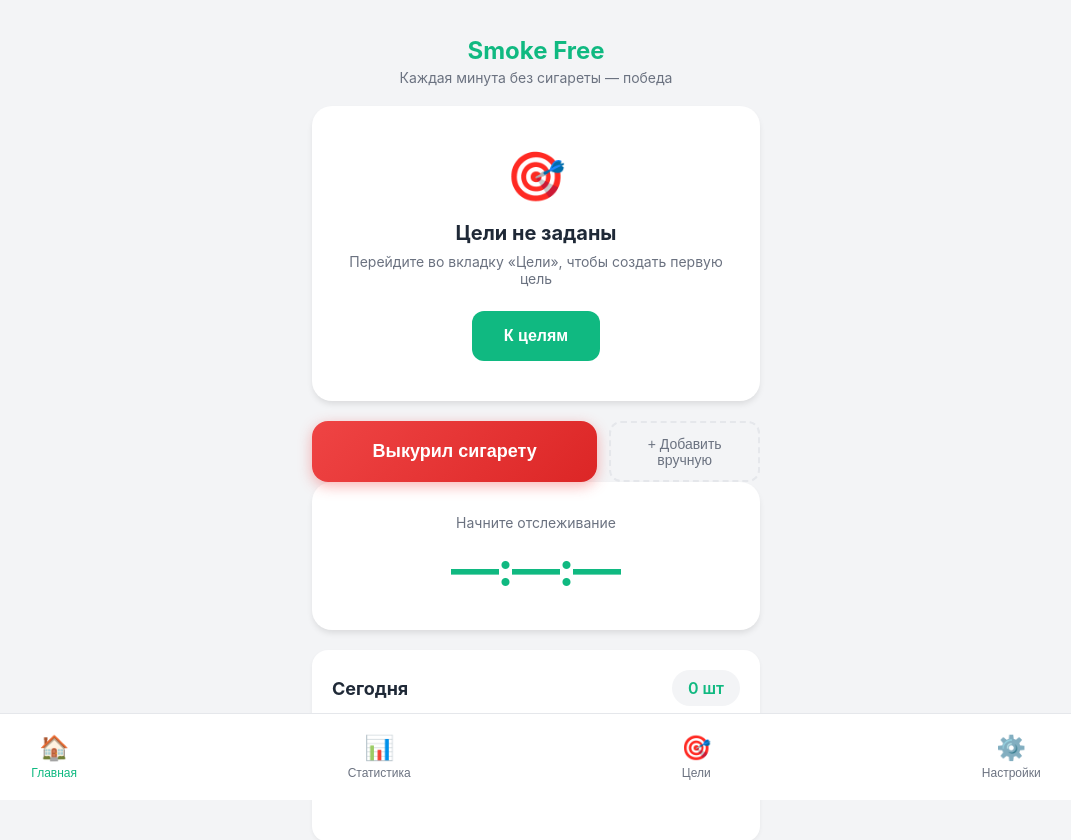
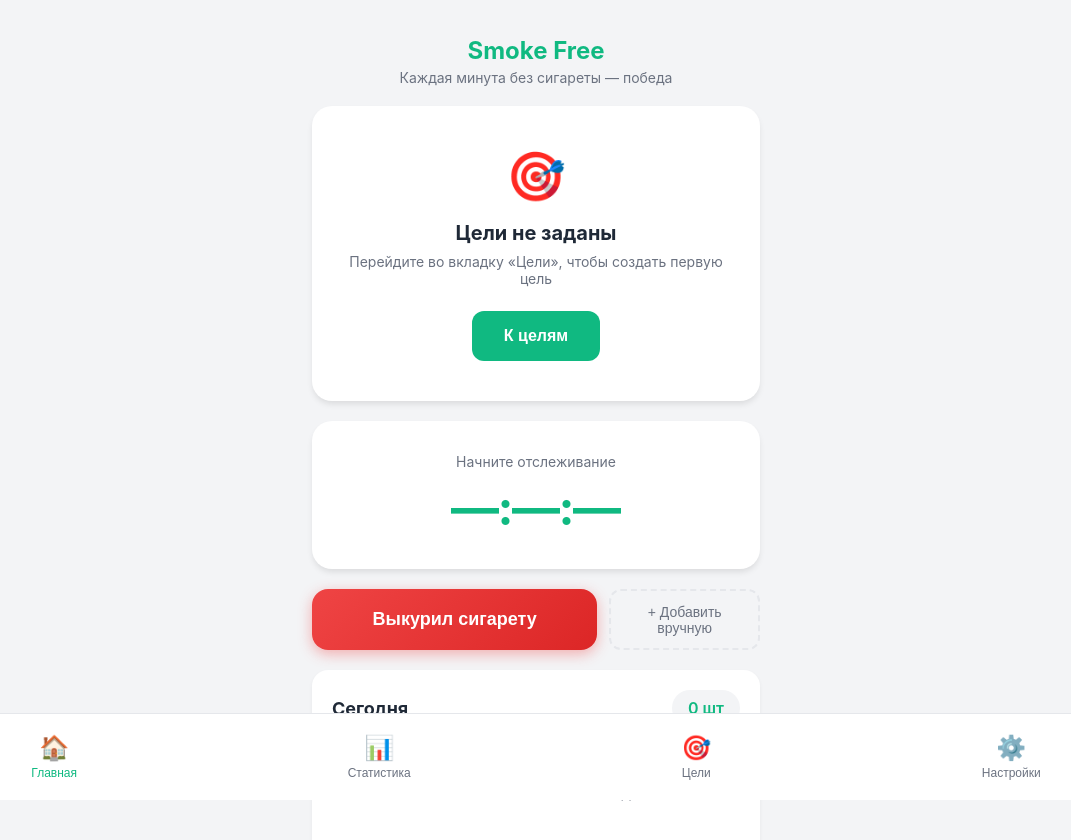
Before and after one commit to kovalevroman7/smoke-free, a React (Vite) app: page / in a window 1280 px wide. Shown: the top 840 px of the page, without its empty margins (104-1175 px from the left). Built offline with nearby package versions, Linux system fonts and the light colour scheme.

Commit message:
Переместить блок таймера над кнопками действий
Co-Authored-By: Claude Sonnet 4.6 <noreply@anthropic.com>

```diff
--- a/src/App.jsx
+++ b/src/App.jsx
@@ -707,6 +707,15 @@ const periodDays = (() => {
                     )
                   })()}
 
+                  <div className="timer-card">
+                    <div className="timer-label">
+                      {data.cigarettes.length > 0 ? 'Времени без сигареты' : 'Начните отслеживание'}
+                    </div>
+                    <div className="timer-value">
+                      {data.cigarettes.length > 0 ? formatTime(timeSinceLast) : '—:—:—'}
+                    </div>
+                  </div>
+
                   <div className="action-row">
                     <button className="smoke-btn" onClick={addCigarette}>
                       Выкурил сигарету
@@ -714,15 +723,6 @@ const periodDays = (() => {
                     <button className="add-manual-btn" onClick={openAddModal}>
                       + Добавить вручную
                     </button>
-                  </div>
-
-                  <div className="timer-card">
-                    <div className="timer-label">
-                      {data.cigarettes.length > 0 ? 'Времени без сигареты' : 'Начните отслеживание'}
-                    </div>
-                    <div className="timer-value">
-                      {data.cigarettes.length > 0 ? formatTime(timeSinceLast) : '—:—:—'}
-                    </div>
                   </div>
 
                   <div className="stats-card">
```
